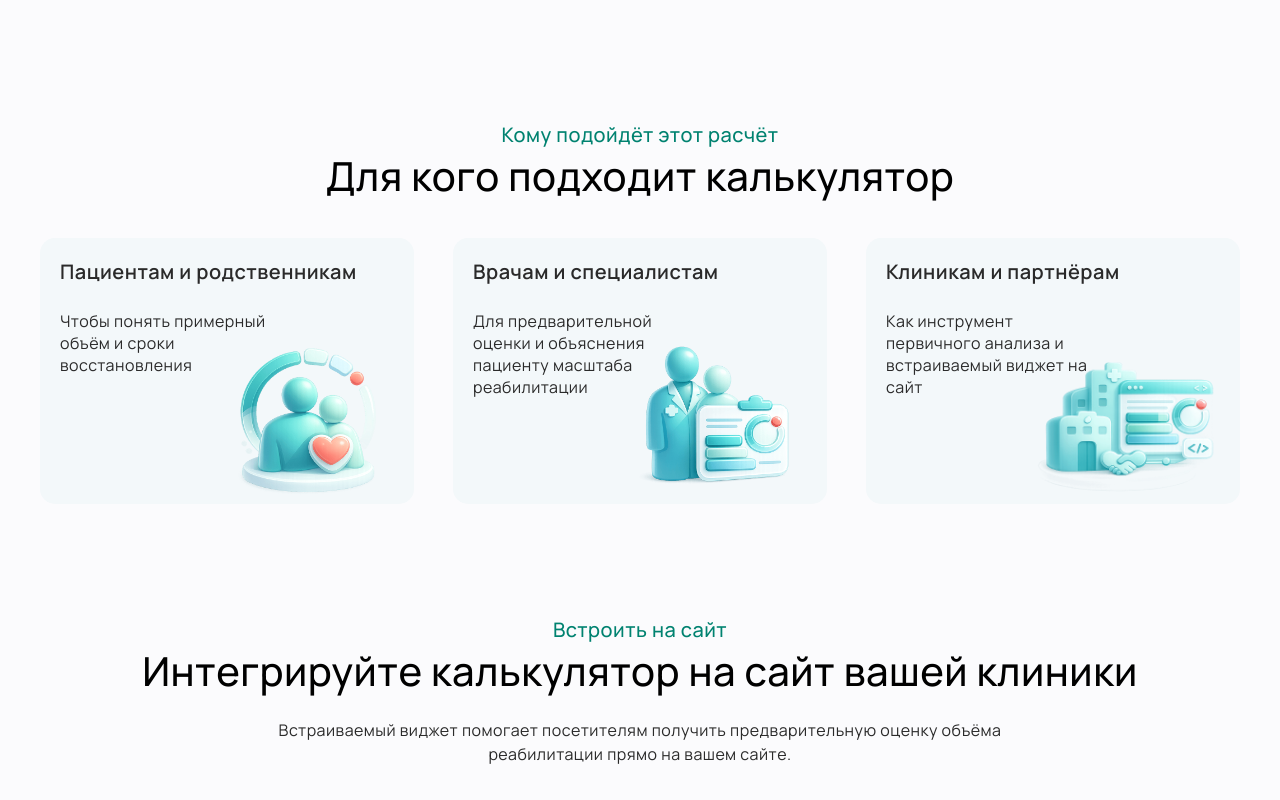
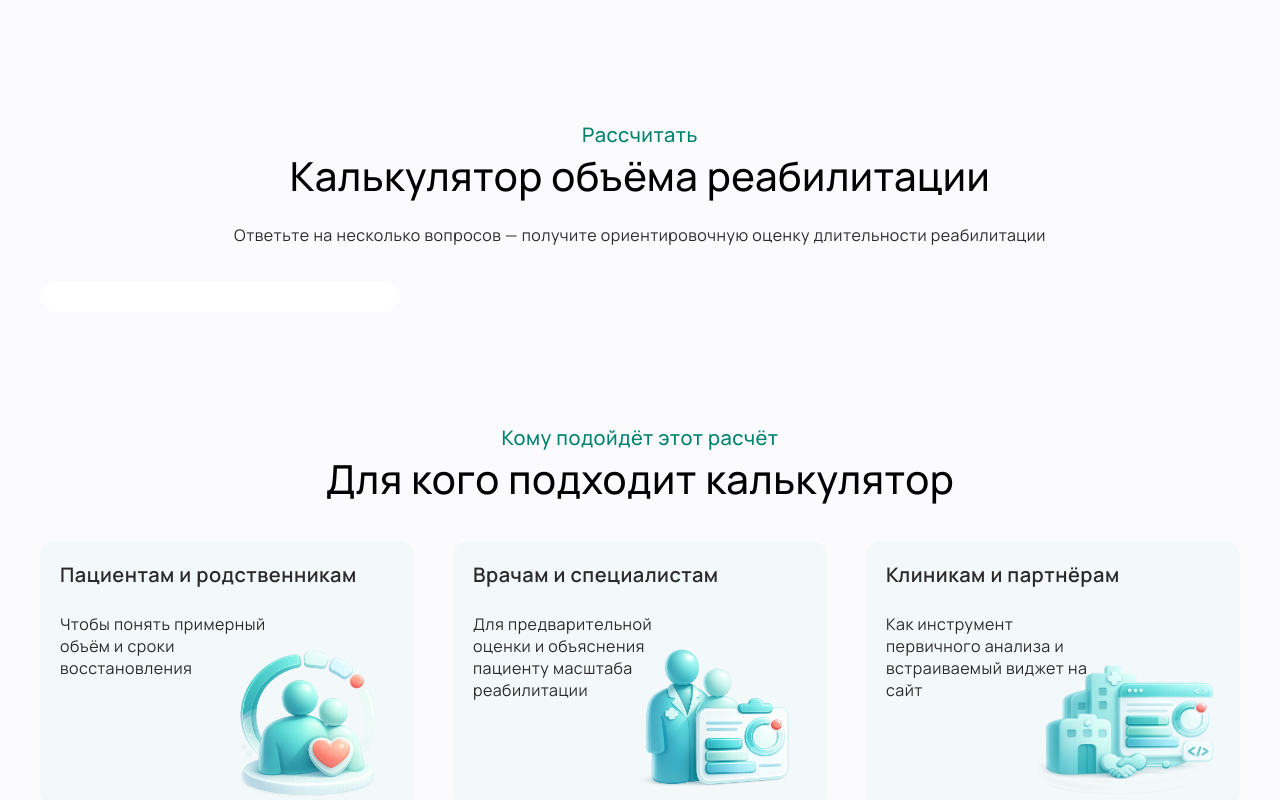
Before and after one commit to AzamjonKobulov/clinical-brain-insitute, a Next.js app: page / in a window 1280 px wide. Shown: the part 1060-1860 px from the top of the page. Built offline with nearby package versions, Linux system fonts and the light colour scheme; grey boxes are pictures that could not be loaded.

Commit message:
add fixes

```diff
--- a/src/app/globals.css
+++ b/src/app/globals.css
@@ -12,6 +12,7 @@
   --max-width-base: 1230px;
 
   --color-brand-dark: #2a2a2a;
+  --color-brand-dev: #ebf8f7;
   --color-brand-turquoise: #41988d;
   --color-brand-green-25: #fbfbfd;
   --color-brand-green-50: #f3f5f5;
@@ -127,7 +128,9 @@
 .mobile-menu-content {
   opacity: 0;
   transform: translateY(-12px);
-  transition: opacity 0.3s ease-out, transform 0.3s ease-out;
+  transition:
+    opacity 0.3s ease-out,
+    transform 0.3s ease-out;
 }
 
 .mobile-menu-content.show {
@@ -156,7 +159,9 @@
 .mobile-menu-content:not(.show) {
   opacity: 0;
   transform: translateY(-12px);
-  transition: opacity 0.2s ease-in-out, transform 0.2s ease-out;
+  transition:
+    opacity 0.2s ease-in-out,
+    transform 0.2s ease-out;
   pointer-events: none;
 }
 
--- a/src/app/page.tsx
+++ b/src/app/page.tsx
@@ -1,5 +1,6 @@
 import Hero from "@/components/sections/Hero";
 import HowItWorks from "@/components/sections/HowItWorks";
+import Calculator from "@/components/sections/Calculator";
 import SuitableFor from "@/components/sections/SuitableFor";
 import Integrate from "@/components/sections/Integrate";
 import Formats from "@/components/sections/Formats";
@@ -11,6 +12,7 @@ export default function Home() {
     <>
       <Hero />
       <HowItWorks />
+      <Calculator />
       <SuitableFor />
       <Integrate />
       <Formats />
--- a/src/components/layout/Footer.tsx
+++ b/src/components/layout/Footer.tsx
@@ -52,7 +52,7 @@ export default function Footer() {
             </p>
           </div>
 
-          <div className="flex-between md:flex-base gap-5 bg-[#EBF8F7] lg:bg-none rounded-lg py-2.5 px-3.75 md:px-0 md:py-0">
+          <div className="flex-between md:flex-base gap-5 bg-brand-dev md:bg-white rounded-lg py-2.5 px-3.75 md:px-0 md:py-0">
             <span>Разработка сервиса</span>
             <Link href="/">
               <Image
--- /dev/null
+++ b/src/components/sections/Calculator.tsx
@@ -0,0 +1,31 @@
+import Container from "../shared/Container";
+
+export default function Calculator() {
+  return (
+    <section id="calculator">
+      <Container className="space-y-10 lg:space-y-8.75">
+        <div className="space-y-5">
+          <div className="text-center">
+            <p className="sup-title">Рассчитать</p>
+            <h2>Калькулятор объёма реабилитации</h2>
+          </div>
+
+          <p className="max-w-4xl mx-auto text-center lg:px-10">
+            Ответьте на несколько вопросов — получите ориентировочную оценку
+            длительности реабилитации
+          </p>
+        </div>
+
+        {/* Calculator Steps */}
+        <div className="flex-base gap-5">
+          <div className="w-90 bg-white rounded-brand-xl p-3.75">
+            <ul>
+              <li></li>
+            </ul>
+          </div>
+          <div className="flex-1"></div>
+        </div>
+      </Container>
+    </section>
+  );
+}
```
